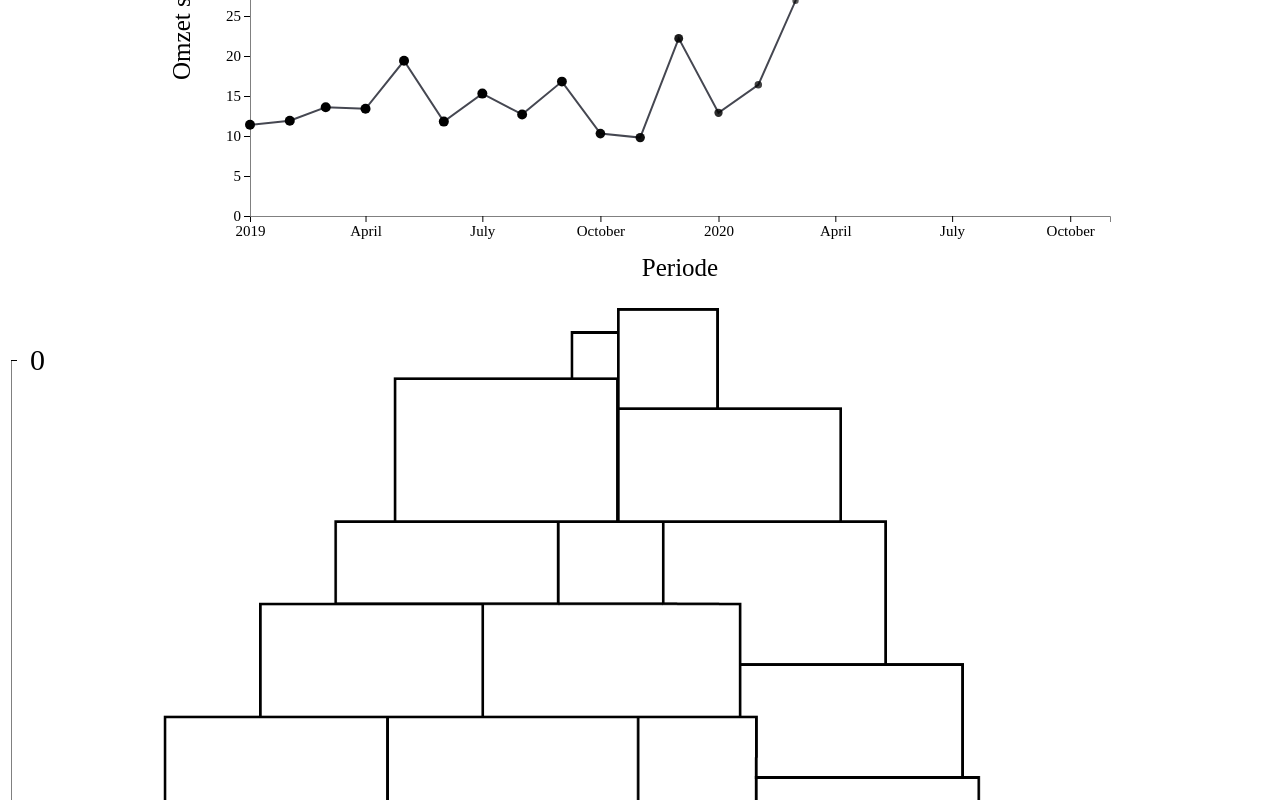
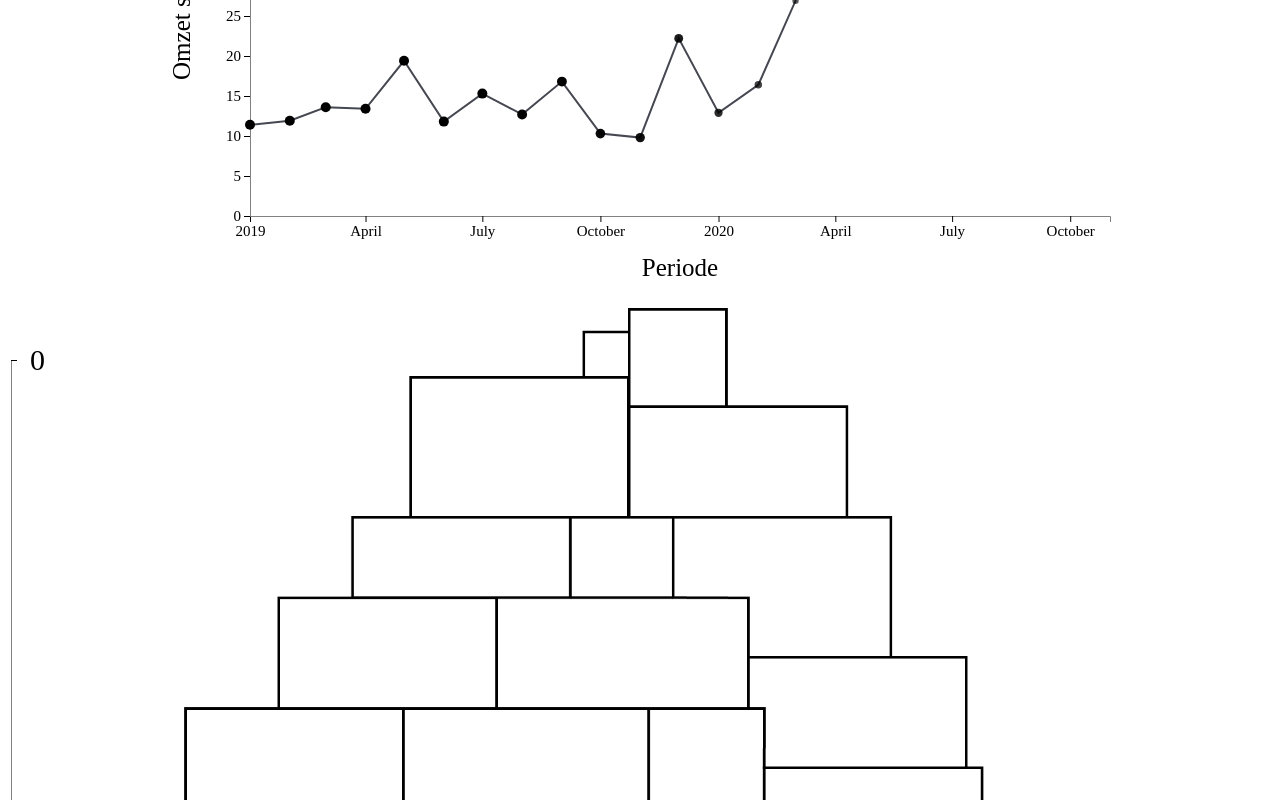
Before and after one commit to ninoschelcher/Capturing-the-Corona-Crisis, a Vue app: page / in a window 1280 px wide. Shown: the part 1161-1961 px from the top of the page. Built offline with nearby package versions, Linux system fonts and the light colour scheme; a web font is replaced by a local one.

Commit message:
changed boxes

```diff
--- a/src/components/DozenStapel.vue
+++ b/src/components/DozenStapel.vue
@@ -3,6 +3,18 @@
     <div class="scale"></div>
     <div id="boxes">
       <p><img src="../../public/assets/doosbegin.png" alt="" /></p>
+      <p><img src="../../public/assets/doosdoorloop.png" alt="" /></p>
+      <p><img src="../../public/assets/doosdoorloop.png" alt="" /></p>
+      <p><img src="../../public/assets/doosdoorloop.png" alt="" /></p>
+      <p><img src="../../public/assets/doosdoorloop.png" alt="" /></p>
+      <p><img src="../../public/assets/doosdoorloop.png" alt="" /></p>
+      <p><img src="../../public/assets/doosdoorloop.png" alt="" /></p>
+      <p><img src="../../public/assets/doosdoorloop.png" alt="" /></p>
+      <p><img src="../../public/assets/doosdoorloop.png" alt="" /></p>
+      <p><img src="../../public/assets/doosdoorloop.png" alt="" /></p>
+      <p><img src="../../public/assets/doosdoorloop.png" alt="" /></p>
+      <p><img src="../../public/assets/doosdoorloop.png" alt="" /></p>
+      <p><img src="../../public/assets/doosdoorloop.png" alt="" /></p>
       <p><img src="../../public/assets/doosdoorloop.png" alt="" /></p>
       <p><img src="../../public/assets/doosdoorloop.png" alt="" /></p>
       <p><img src="../../public/assets/doosdoorloop.png" alt="" /></p>
@@ -47,11 +59,14 @@ p:first-of-type img {
   left: -150px;
   top: 8px;
 }
+#boxes {
+  margin-left: -95px;
+}
 p {
   text-align: right;
 }
 p img {
-  max-width: 100%;
+  max-width: 90%;
   margin-right: 0;
 }
 </style>
```
